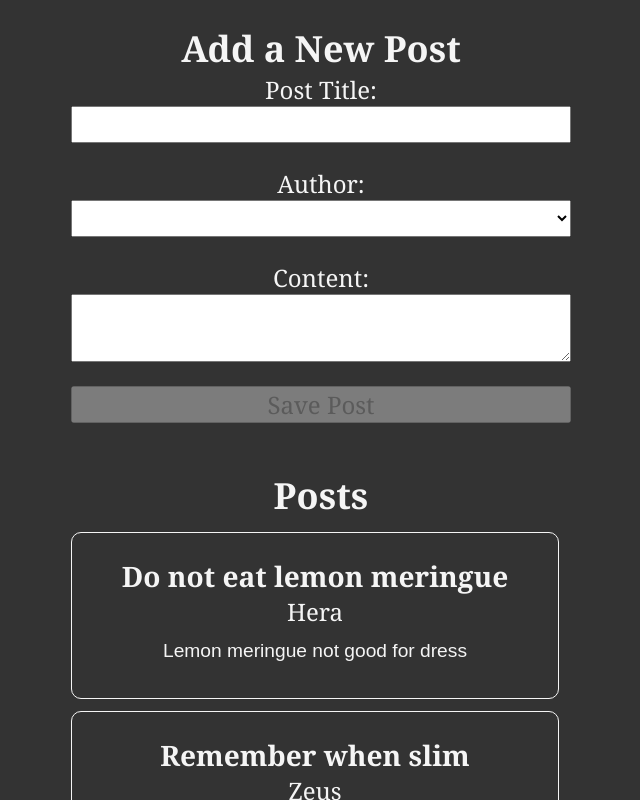
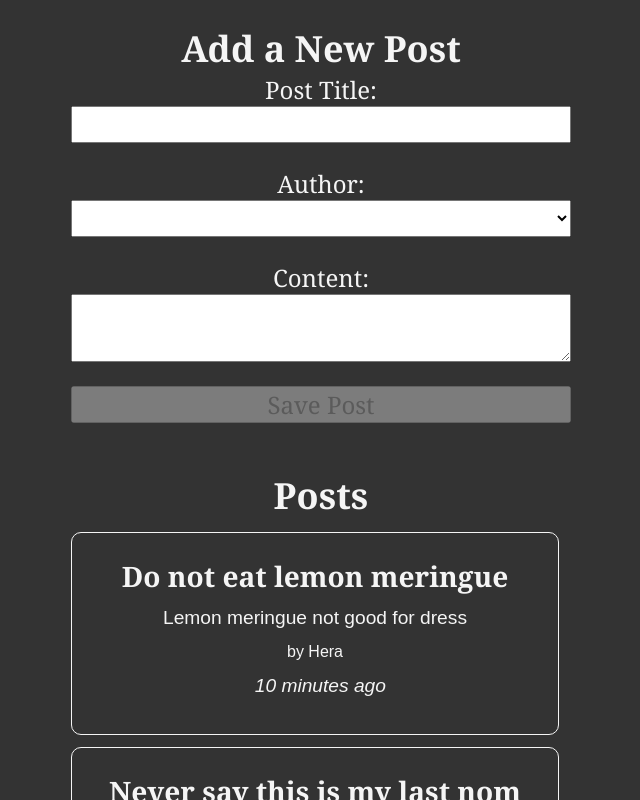
Before and after one commit to GailBowen/tipsblog, a React (Create React App) app: page / in a window 1280 px wide. Shown: the top 800 px of the page, without its empty margins (319-959 px from the left). Built offline with nearby package versions, Linux system fonts and the light colour scheme.

Commit message:
Set time ago

```diff
--- a/package.json
+++ b/package.json
@@ -7,6 +7,7 @@
     "@testing-library/jest-dom": "^5.16.5",
     "@testing-library/react": "^13.4.0",
     "@testing-library/user-event": "^13.5.0",
+    "date-fns": "^2.29.3",
     "react": "^18.2.0",
     "react-dom": "^18.2.0",
     "react-redux": "^8.0.5",
--- /dev/null
+++ b/src/features/posts/PostAuthor.js
@@ -0,0 +1,13 @@
+import { useSelector } from "react-redux";
+
+import { selectAllUsers } from "../users/usersSlice";
+
+const PostAuthor = ({userId}) => {
+  const users = useSelector(selectAllUsers);
+
+  const author = users.find((user) => user.id === userId);
+
+  return <span>by {author ? author.name : "Unknown author"}</span>;
+}
+
+export default PostAuthor
--- a/src/features/posts/PostsList.js
+++ b/src/features/posts/PostsList.js
@@ -1,19 +1,25 @@
 import { useSelector } from 'react-redux';
 import { selectAllPosts } from './postsSlice';
-import { selectAllUsers } from '../users/usersSlice';
+
+import PostAuthor  from './PostAuthor';
+import TimeAgo from './TimeAgo';
 
 import React from 'react'
 
 const PostsList = () => {
     const posts = useSelector(selectAllPosts)
-    const users = useSelector(selectAllUsers)
 
     console.log('PostsList -> posts', posts);
     const renderedPosts = posts.map(post => (
         <article className="post-excerpt" key={post.id}>
             <h3>{post.title}</h3>
-            <span>{users[post.userId].name}</span>
             <p className="post-content">{post.content.substring(0, 100)}</p>
+            <p className="postCredit">
+                <PostAuthor userId={post.userId} />
+            </p>
+            <p>
+                <TimeAgo timestamp={post.date} />
+            </p>
         </article>
     ))
 
--- /dev/null
+++ b/src/features/posts/TimeAgo.js
@@ -0,0 +1,20 @@
+import { parseISO, formatDistanceToNow } from 'date-fns';
+
+import React from 'react'
+
+const TimeAgo = ({timestamp}) => {
+    let timeAgo = '';
+    if (timestamp) {
+        const date = parseISO(timestamp);
+        const timePeriod = formatDistanceToNow(date);
+        timeAgo = `${timePeriod} ago`;
+    }
+
+  return (
+  <span title={timestamp}>
+        &nbsp; <i>{timeAgo}</i>
+  </span>
+  )
+}
+
+export default TimeAgo
--- a/src/features/posts/postsSlice.js
+++ b/src/features/posts/postsSlice.js
@@ -1,9 +1,20 @@
 import { createSlice, nanoid } from '@reduxjs/toolkit';
 
+import { sub } from 'date-fns';
+
 const initialState = [
-    { id: '1', title: 'Do not eat lemon meringue', content: 'Lemon meringue not good for dress', userId: '0' },
-    { id: '2', title: 'Remember when slim', content: 'You could get this back again', userId: '1' },
-    { id: '3', title: 'Never say this is my last nom of the day', content: 'Just put off nomming as long as possible', userId: '2' },
+    {
+        id: '1',
+        title:  'Do not eat lemon meringue',
+        content: 'Lemon meringue not good for dress',
+        userId: '0',
+        date: sub(new Date(), { minutes: 10 }).toISOString()},
+    {
+        id: '2',
+        title: 'Never say this is my last nom of the day',
+        content: 'Just put off nomming as long as possible',
+        userId: '2',
+        date: sub(new Date(), { minutes: 5}).toISOString() },
 ];
 
 const postsSlice = createSlice({
@@ -20,6 +31,7 @@ const postsSlice = createSlice({
                         id: nanoid(),
                         title,
                         content,
+                        date: new Date().toISOString(),
                         userId
                     }
                 }
```
Also changed, not shown: 1 other file (tests, documents, lock files or other folders).
